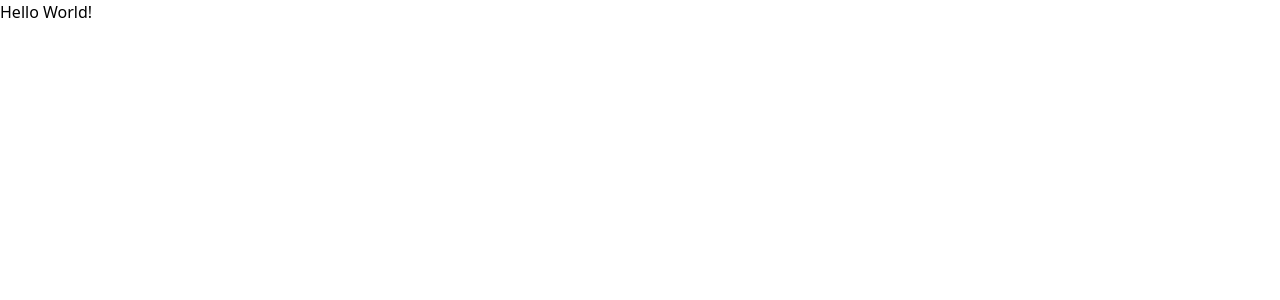
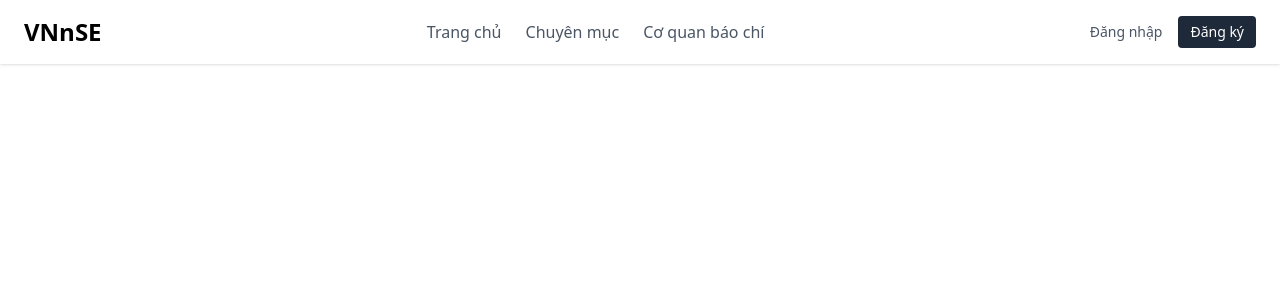
Before and after one commit to HatakaCder/Enhanced-VNnSE, a React (Vite) app in the folder frontend/: page / in a window 1280 px wide. Shown: the top 300 px of the page. Built offline with nearby package versions, Linux system fonts and the light colour scheme.

Commit message:
add NavBar

```diff
--- a/frontend/src/App.jsx
+++ b/frontend/src/App.jsx
@@ -1,10 +1,10 @@
-import { useState } from 'react'
+import NavBar from "./components/NavBar"
 
 function App() {
 
   return (
     <>
-      <h1>Hello World!</h1>
+      <NavBar></NavBar>
     </>
   )
 }
--- /dev/null
+++ b/frontend/src/components/NavBar.jsx
@@ -0,0 +1,47 @@
+import { useState } from "react"
+
+export default function NavBar(){
+    const [mobileOpen, setMobileOpen] = useState(false);
+
+    return (
+        <nav className="bg-white shadow px-6 py-4">
+            <div className="container mx-auto flex justify-between items-center">
+                <div className="text-2xl font-bold text-black">VNnSE</div>
+
+                <div className="hidden md:flex space-x-6">
+                <a href="#" className="text-gray-600 hover:text-black">Trang chủ</a>
+                <a href="#" className="text-gray-600 hover:text-black">Chuyên mục</a>
+                <a href="#" className="text-gray-600 hover:text-black">Cơ quan báo chí</a>
+                </div>
+
+                <div className="hidden sm:flex items-center space-x-4">
+                <a href="#" className="text-sm text-gray-600 hover:text-black">Đăng nhập</a>
+                <a href="#" className="text-sm bg-gray-800 text-white px-3 py-1.5 rounded hover:bg-black">
+                    Đăng ký
+                </a>
+                </div>
+
+                <div className="md:hidden">
+                <button
+                    id="mobile-menu-button"
+                    className="text-gray-600 focus:outline-none"
+                    onClick={() => setMobileOpen(!mobileOpen)}
+                >
+                    <svg className="w-6 h-6" fill="none" stroke="currentColor" strokeWidth="2"
+                        viewBox="0 0 24 24">
+                    <path strokeLinecap="round" strokeLinejoin="round" d="M4 6h16M4 12h16M4 18h16"/>
+                    </svg>
+                </button>
+                </div>
+            </div>
+
+            {mobileOpen && (
+                <div id="mobile-menu" className="px-4 pt-2 pb-4 space-y-2 md:hidden">
+                <a href="#" className="block text-gray-600 hover:text-blue-600">Trang chủ</a>
+                <a href="#" className="block text-gray-600 hover:text-blue-600">Dịch vụ</a>
+                <a href="#" className="block text-gray-600 hover:text-blue-600">Liên hệ</a>
+                </div>
+            )}
+         </nav>
+    )
+}
```
Also changed, not shown: frontend/src/pages/Home.jsx (added).
